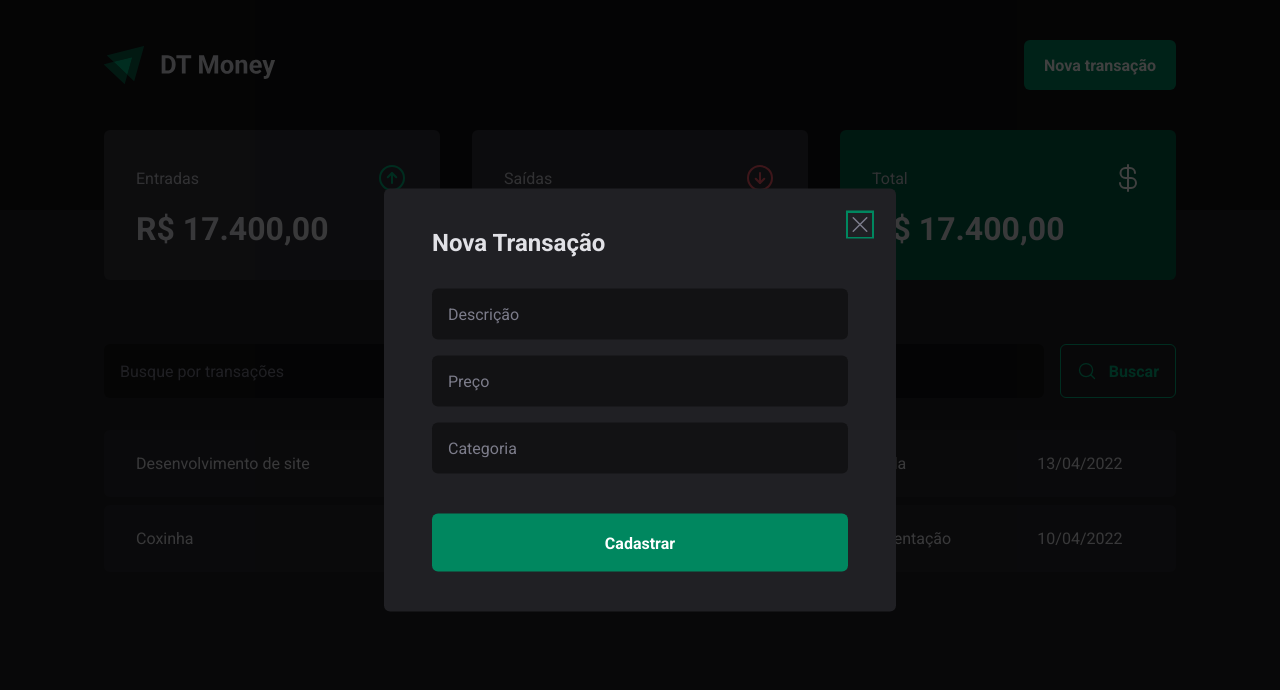
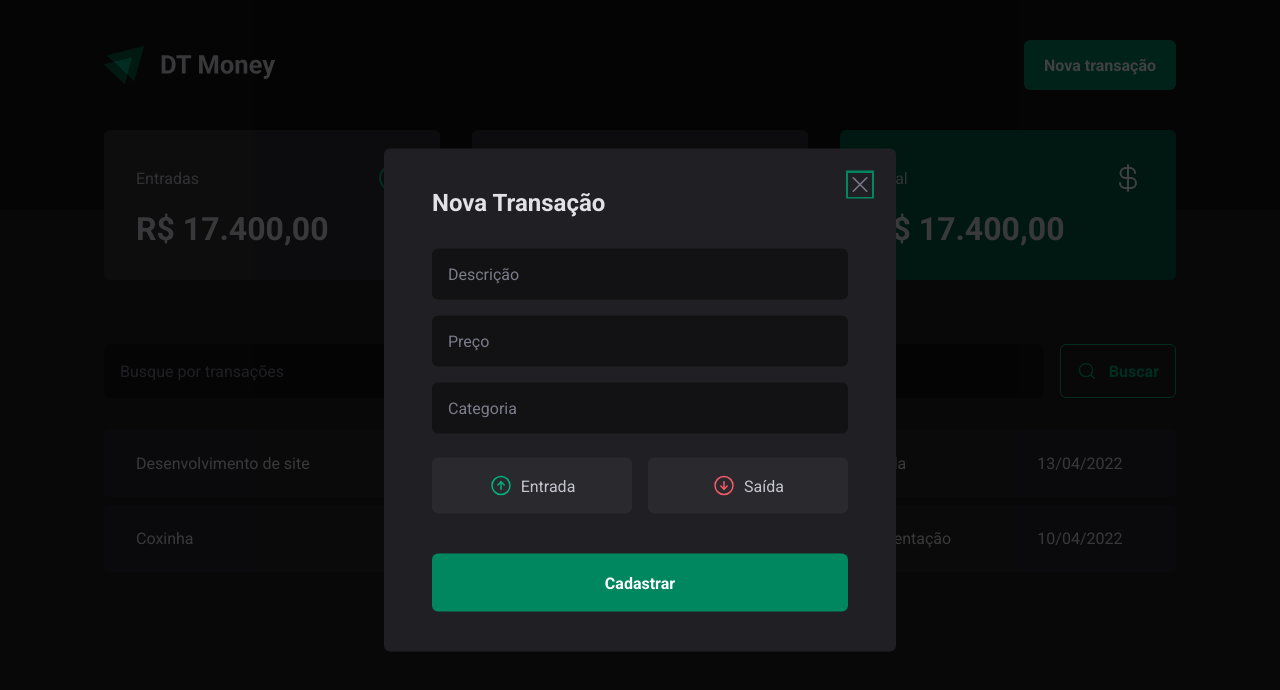
Before and after one commit to matheus-augusto327/DT-Money, a React (Vite) app: page / in a window 1280 px wide. Both pictures are taken after a click on the button "Nova transação". Shown: the top 690 px of the page. Built offline with nearby package versions, Linux system fonts and the light colour scheme.

Commit message:
Income and outcome buttons

```diff
--- a/src/components/NewTransactionModal/index.tsx
+++ b/src/components/NewTransactionModal/index.tsx
@@ -1,6 +1,6 @@
 import * as Dialog from "@radix-ui/react-dialog";
-import { X } from "phosphor-react";
-import { CloseButton, Content, Overlay } from "./styles";
+import { ArrowCircleDown, ArrowCircleUp, X } from "phosphor-react";
+import { CloseButton, Content, Overlay, TransactionType, TransactionTypeButton } from "./styles";
 
 
 export function NewTransactionModal() {
@@ -20,6 +20,18 @@
           <input type="number" placeholder="Preço" required />
           <input type="text" placeholder="Categoria" required />
 
+          <TransactionType>
+            <TransactionTypeButton variant='income'>
+              <ArrowCircleUp size={24} />
+              Entrada
+            </TransactionTypeButton>
+
+            <TransactionTypeButton variant='outcome'>
+              <ArrowCircleDown size={24} />
+              Saída
+            </TransactionTypeButton>
+          </TransactionType>
+
           <button type="submit">
             Cadastrar
           </button>
--- a/src/components/NewTransactionModal/styles.ts
+++ b/src/components/NewTransactionModal/styles.ts
@@ -66,5 +66,33 @@
   right: 1.5rem;
   line-height: 0;
   cursor: pointer;
-  color: ${props => props.theme['gray-500']}
+  color: ${props => props.theme['gray-500']};
 `;
+
+export const TransactionType = styled.div`
+  display: grid;
+  grid-template-columns: repeat(2, 1fr);
+  gap: 1rem;
+  margin-top: 0.5rem;
+`;
+
+interface TransactionTypeButtonProps {
+  variant: 'income' | 'outcome';
+}
+
+export const TransactionTypeButton = styled.button<TransactionTypeButtonProps>`
+  background: ${props => props.theme['gray-700']};
+  padding: 1rem;
+  display: flex;
+  align-items: center;
+  justify-content: center;
+  gap: 0.5rem;
+  border-radius: 6px;
+  cursor: pointer;
+  border: 0;
+  color: ${props => props.theme['gray-300']};
+
+  svg {
+    color: ${props => props.variant === 'income' ? props.theme['green-300'] : props.theme['red-300'] }
+  }
+`;
```
